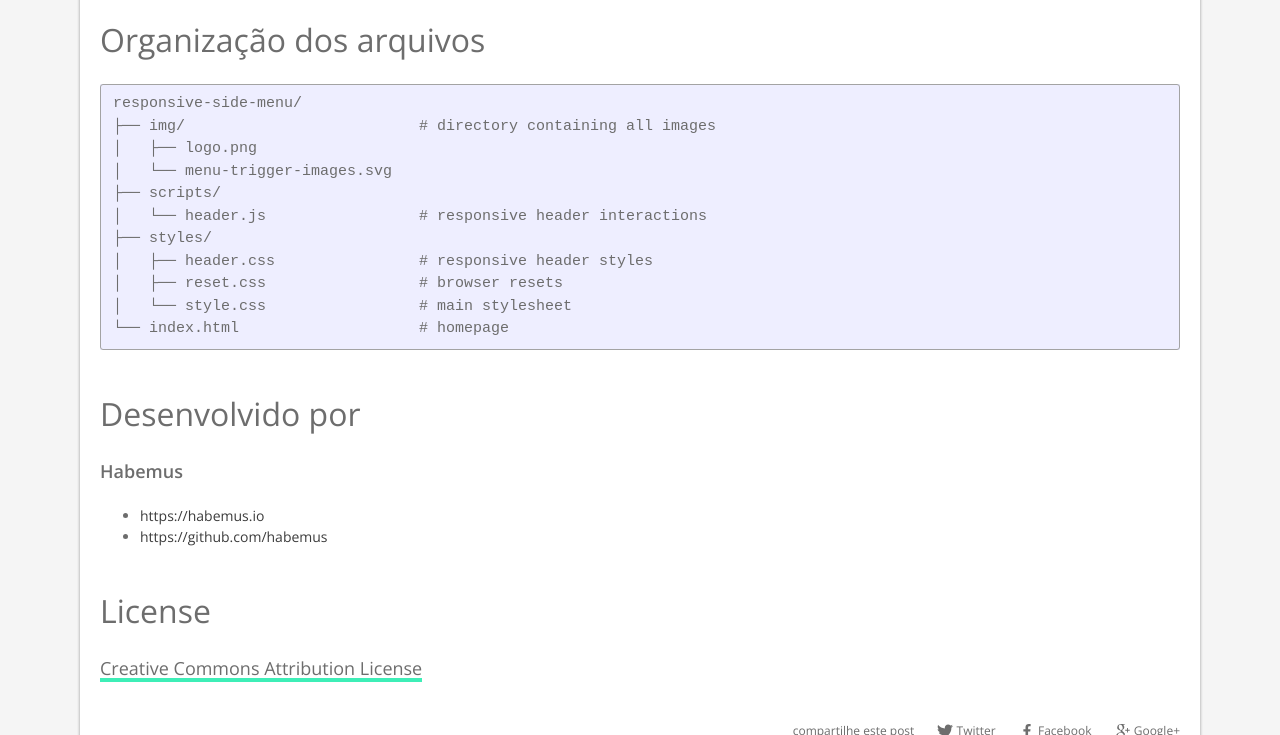
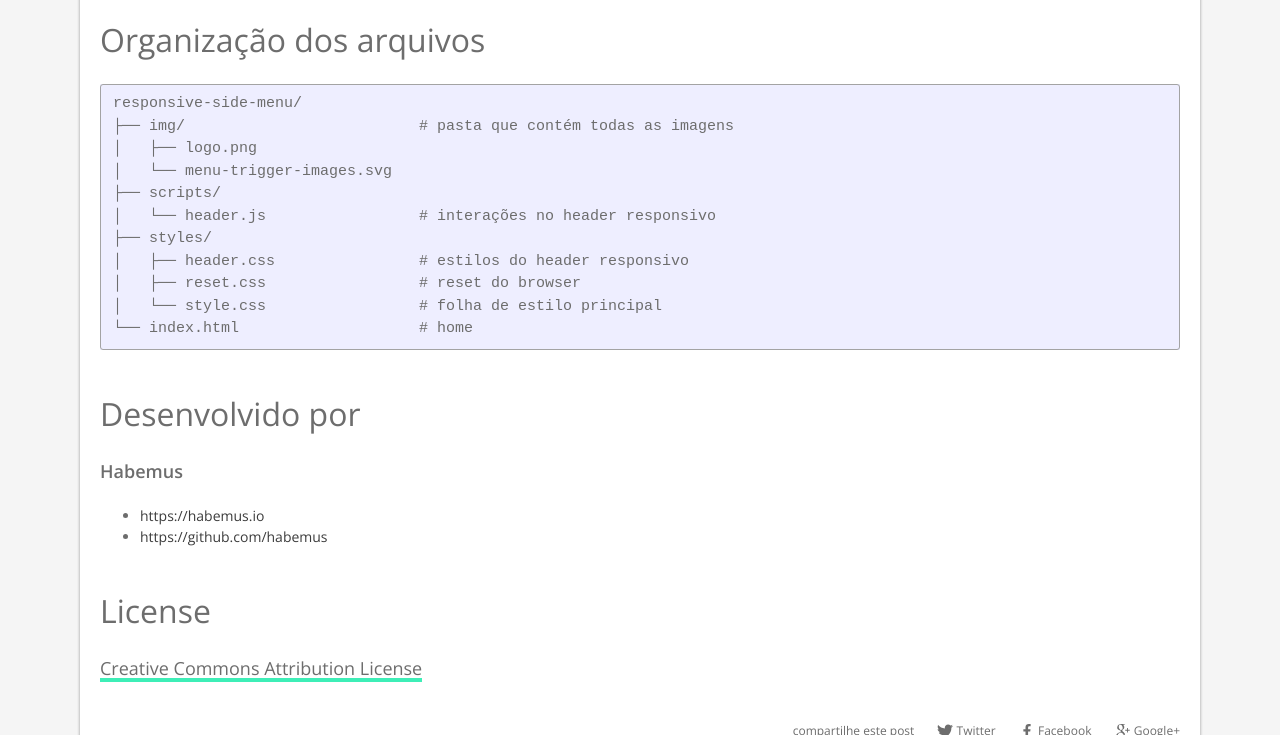
Before and after one commit to habemus/habemus-starter-projects, a Jekyll site: the page built from _posts/2017-01-09-menu-responsivo-lateral.md, in a window 1280 px wide and 900 px high, scrolled down 1279 px, cut to the strip 165-900 px from the top of the window. Built offline with Jekyll 4.4.1, drawn with Linux system fonts in a browser that asks for light colours; some web fonts are replaced; Markdown is read by kramdown in place of the engine named in the settings; comment, search, counter and statistics services are not loaded.

````diff
--- a/_posts/2017-01-09-menu-responsivo-lateral.md
+++ b/_posts/2017-01-09-menu-responsivo-lateral.md
@@ -35,16 +35,16 @@
 
 ```
 responsive-side-menu/
-├── img/                          # directory containing all images
+├── img/                          # pasta que contém todas as imagens
 │   ├── logo.png
 │   └── menu-trigger-images.svg
 ├── scripts/
-│   └── header.js                 # responsive header interactions
+│   └── header.js                 # interações no header responsivo
 ├── styles/
-│   ├── header.css                # responsive header styles
-│   ├── reset.css                 # browser resets
-│   └── style.css                 # main stylesheet
-└── index.html                    # homepage
+│   ├── header.css                # estilos do header responsivo
+│   ├── reset.css                 # reset do browser
+│   └── style.css                 # folha de estilo principal
+└── index.html                    # home
 ```
 
 ## Desenvolvido por
````
Also changed, not shown: 1 other file.
